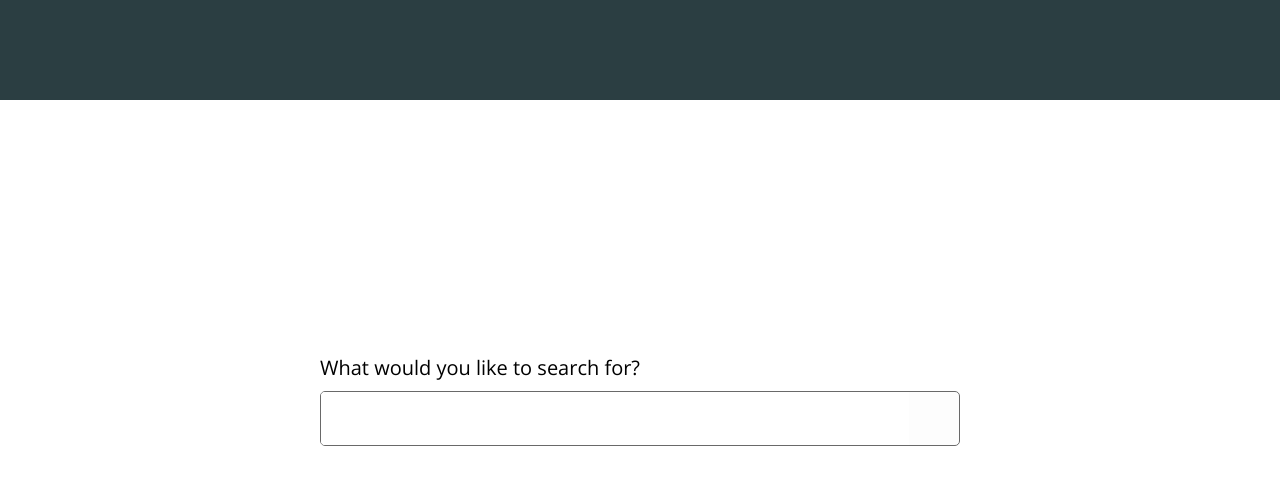
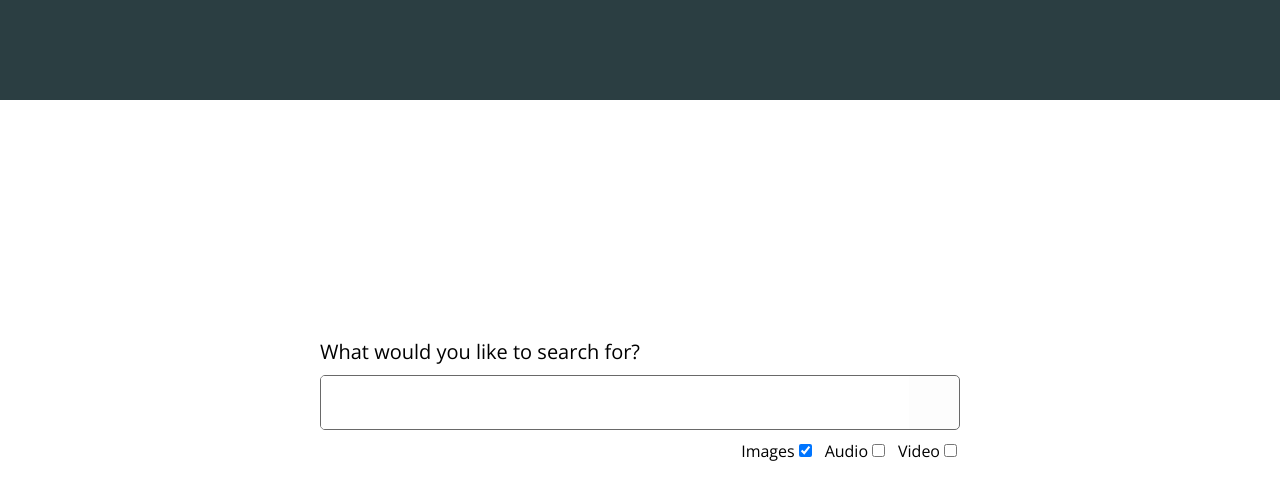
Before and after one commit to ConorLindsay94/nasa-asset-search, a React app: page / in a window 1280 px wide. Shown: the top 500 px of the page. Built offline with nearby package versions, Linux system fonts and the light colour scheme; what webpack-svgstore-plugin would draw is missing.

Commit message:
Add checkbox functionality onto home page

```diff
--- a/src/components/HomeSearch/HomeSearch.jsx
+++ b/src/components/HomeSearch/HomeSearch.jsx
@@ -5,15 +5,26 @@ class HomeSearch extends Component {
   constructor() {
     super();
 
-    this.state = {};
-    this.handleChange = this.handleChange.bind(this);
+    this.state = {
+      images: true,
+      audio: false,
+      video: false,
+    };
+    this.handleInputChange = this.handleInputChange.bind(this);
+    this.handleCheckboxChange = this.handleCheckboxChange.bind(this);
   }
 
-  handleChange(e) {
+  handleInputChange(e) {
     this.setState({
       searchText: e.target.value.length ?
-        e.target.value : null
+        e.target.value : null,
     });
+  }
+
+  handleCheckboxChange(e, type) {
+    this.setState({
+      [type]: e.target.checked,
+    })
   }
 
   render() {
@@ -30,7 +41,7 @@ class HomeSearch extends Component {
               id="nasa-home-search"
               type="text"
               className="home-search__form-input"
-              onChange={this.handleChange}
+              onChange={this.handleInputChange}
             />
             <button
               type="submit"
@@ -49,6 +60,32 @@ class HomeSearch extends Component {
               </svg>
             </button>
           </div>
+          <div className="home-search__form-checkboxes">
+              <div className="home-search__form-checkboxes__checkbox">
+                <label htmlFor="nasa-images">Images</label>
+                <input
+                  type="checkbox"
+                  onChange={(e) => this.handleCheckboxChange(e, 'images')}
+                  checked={this.state.images}
+                />
+              </div>
+              <div className="home-search__form-checkboxes__checkbox">
+                <label htmlFor="nasa-images">Audio</label>
+                <input
+                  type="checkbox"
+                  onChange={(e) => this.handleCheckboxChange(e, 'audio')}
+                  checked={this.state.audio}
+                />
+              </div>
+              <div className="home-search__form-checkboxes__checkbox">
+                <label htmlFor="nasa-images">Video</label>
+                <input
+                  type="checkbox"
+                  onChange={(e) => this.handleCheckboxChange(e, 'video')}
+                  checked={this.state.video}
+                />
+              </div>
+          </div>
         </form>
       </section>
     )
--- a/src/components/HomeSearch/HomeSearch.scss
+++ b/src/components/HomeSearch/HomeSearch.scss
@@ -16,6 +16,7 @@
     }
     &-wrapper {
       display: flex;
+      margin-bottom: 10px;
       overflow: hidden;
       border: 1px solid rgb(105, 105, 105);
       border-radius: 5px;
@@ -43,5 +44,18 @@
         width: 30px;
       }
     }
+    &-checkboxes {
+      display: flex;
+      justify-content: center;
+      @include media-up(md) {
+        justify-content: flex-end;
+      }
+      &__checkbox {
+        margin-right: 10px;
+        &:nth-child(3) {
+          margin-right: 0;
+        }
+      }
+    }
   }
 }
```
